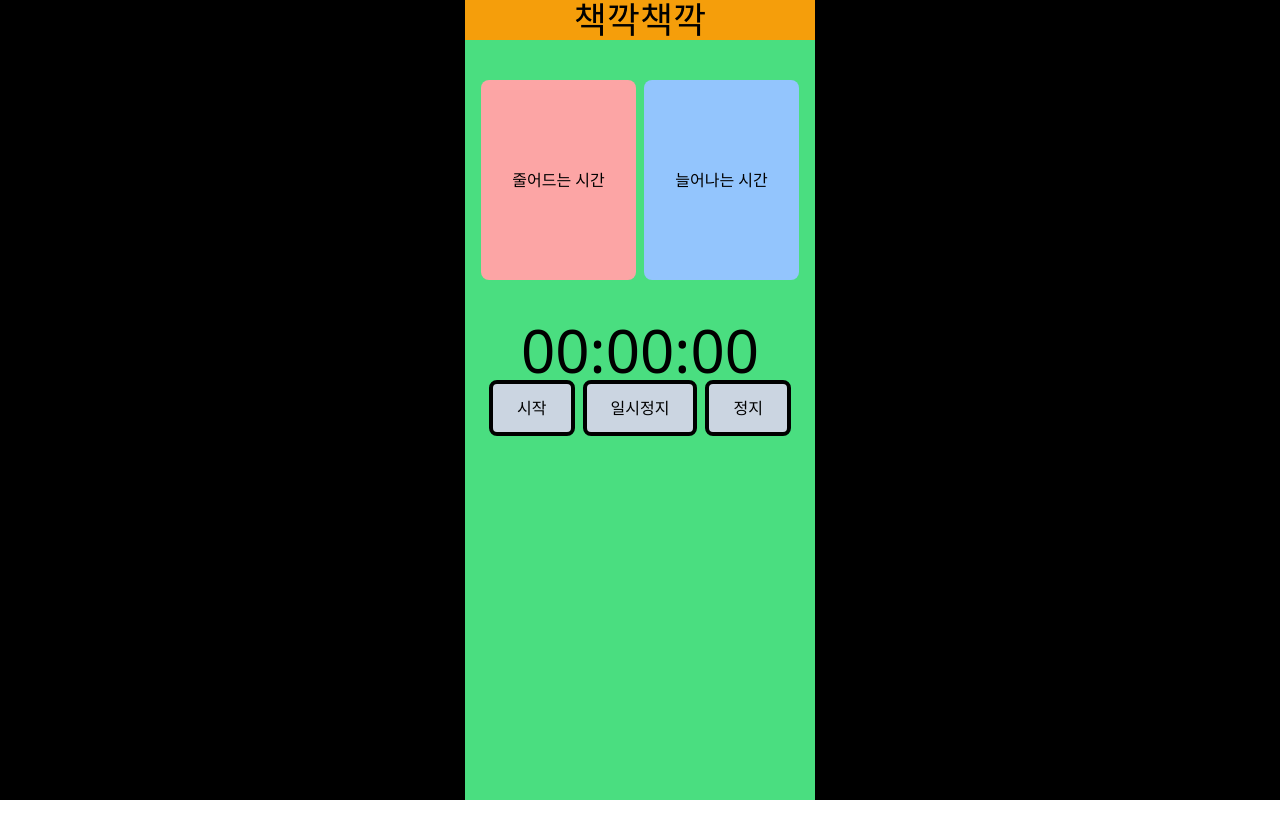
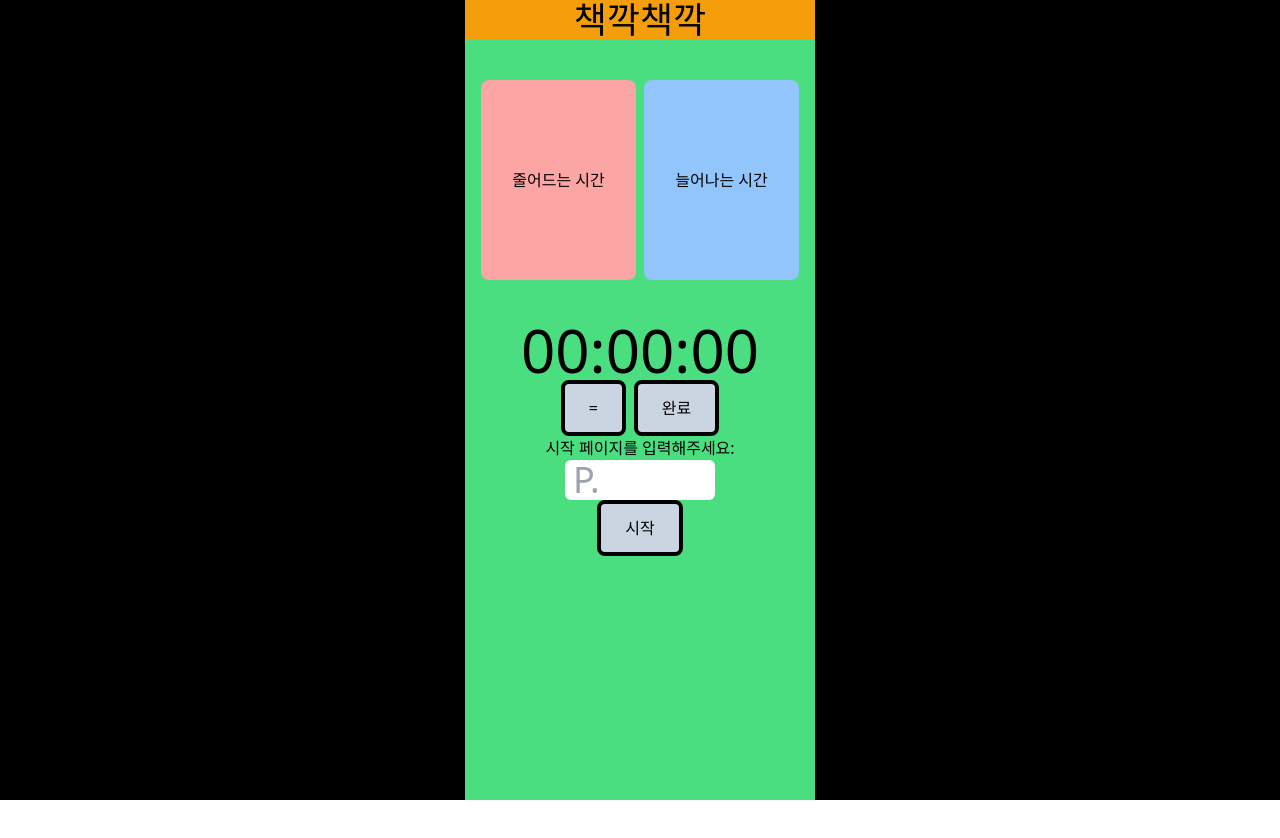
Before and after one commit to kwani6684/bookclock, a Next.js app: page /timer in a window 1280 px wide. Both pictures are taken after a click on the element "늘어나는 시간". Before the commit the page ends 800 px from the top, so only its background shows below. Built offline with nearby package versions, Linux system fonts and the light colour scheme.

Commit message:
Refactor: InfinityTimer->plusTimer 명칭 및 기능 분리

```diff
--- a/src/app/(pages)/timer/page.tsx
+++ b/src/app/(pages)/timer/page.tsx
@@ -1,6 +1,6 @@
 'use client'
 
-import InfinityTimer from '@/app/components/timer/InfinityTimer'
+import PlusTimer from '@/app/components/timer/plusTimer'
 import TimerCircle from '@/app/components/timer/timerCircle'
 import TimerSelect from '@/app/components/timer/timerSelect'
 import TimerStart from '@/app/components/timer/timerStart'
@@ -11,8 +11,12 @@ import { useSelector } from 'react-redux'
 const Timer = () => {
   const isWhatTimer = useSelector((state: RootState) => state.timerReducer)
   const isOntimer = useSelector((state: RootState) => state.onTimerReducer)
+  const isCompleteTimer = useSelector(
+    (state: RootState) => state.completeTimerReducer,
+  )
   return (
-    <div>
+    <div className="relative h-[100vh]">
+      {/* {!isCompleteTimer && ( */}
       <motion.div
         initial={{ opacity: 1 }}
         animate={{ opacity: isOntimer ? 0 : 1, y: isOntimer ? -200 : 0 }}
@@ -20,6 +24,8 @@ const Timer = () => {
       >
         <TimerSelect />
       </motion.div>
+      {/* )} */}
+
       <div>
         {isWhatTimer !== 0 &&
           (isWhatTimer === -1 ? (
@@ -52,10 +58,24 @@ const Timer = () => {
               }}
               transition={{ delay: 0.3, duration: 0.5, type: 'spring' }}
             >
-              <InfinityTimer />
+              <PlusTimer />
             </motion.div>
           ))}
       </div>
+      <motion.div
+        className=""
+        initial={{ y: 0, opacity: 0 }}
+        animate={{
+          opacity: isCompleteTimer ? 1 : 0,
+          y: isCompleteTimer ? -300 : 0,
+        }}
+        transition={{ delay: 0.3, duration: 0.5, type: 'spring' }}
+      >
+        <div className="flex justify-center">
+          <div>독서를 끝마쳤어요</div>
+          <div></div>
+        </div>
+      </motion.div>
     </div>
   )
 }
--- a/src/app/components/timer/InfinityTimer.tsx
+++ /dev/null
@@ -1,10 +0,0 @@
-import PlusTimer from './plusTimer'
-
-const InfinityTimer = () => {
-  return (
-    <div className="flex justify-center">
-      <PlusTimer />
-    </div>
-  )
-}
-export default InfinityTimer
--- a/src/app/components/timer/plusTimer.tsx
+++ b/src/app/components/timer/plusTimer.tsx
@@ -1,18 +1,49 @@
 import React, { useState } from 'react'
 import moment from 'moment'
+import { motion } from 'framer-motion'
+
 import { setOffTimer, setOnTimer } from '@/redux/features/onTimerSlice'
+import { setCompleteTimer } from '@/redux/features/completeTimerSlice'
+import confetti from 'canvas-confetti'
 import { AppDispatch } from '@/redux/store'
 import { useDispatch } from 'react-redux'
+import CustomAlert from '../alert'
+import StartPageInput from '../log/startPageInput'
 
 const PlusTimer = () => {
   const [time, setTime] = useState(moment.duration(0)) // duration(시작시간 1000=1초)
   const [timeTick, setTimeTick] = useState<NodeJS.Timeout | null>(null)
   const dispatch = useDispatch<AppDispatch>()
+  const [showAlert, setShowAlert] = useState(false)
+  const [showCompleteAlert, setShowCompleteAlert] = useState(false)
 
+  const [showInput, setShowInput] = useState(true)
+  const [isPause, setIsPause] = useState(true)
   const handleOffTimer = () => {
     dispatch(setOffTimer())
   }
+  const handleCompleteTimer = () => {
+    dispatch(setCompleteTimer())
+    handleOffTimer()
+
+    confetti({
+      particleCount: 100, // 파티클 개수
+      spread: 70, // 퍼지는 각도
+      origin: { y: 0.6 }, // 시작 위치 조정
+    })
+  }
+  const handleAlert = () => {
+    setShowAlert(true)
+  }
+  const closeAlert = () => {
+    setShowAlert(false)
+  }
+  const closeCompleteAlert = () => {
+    setShowCompleteAlert(false)
+  }
+
   const handleOnTimer = () => {
+    setShowInput(false)
     dispatch(setOnTimer())
   }
   const startTimer = () => {
@@ -25,42 +56,82 @@ const PlusTimer = () => {
   }
 
   const pauseTimer = () => {
+    if (isPause) {
       if (timeTick) {
         clearInterval(timeTick)
+        setIsPause(false)
+      }
+    } else {
+      startTimer()
+      setIsPause(true)
     }
   }
 
   const stopTimer = () => {
+    setIsPause(true)
     pauseTimer()
-    handleOffTimer()
-    setTime(moment.duration(0))
+    setShowCompleteAlert(true)
+    // setShowInput(true)
+    // setTime(moment.duration(0))
   }
 
   return (
     <div>
+      {showAlert && (
+        <CustomAlert
+          message={'독서를 시작할까요?'}
+          onClose={closeAlert}
+          isActive={true}
+          active={startTimer}
+        />
+      )}
+
       <div className="flex justify-center text-6xl">
         {moment(time.asSeconds(), 's').format('HH:mm:ss')}
       </div>
       <div>
-        <button
-          className="main-button-container mx-1"
-          onClick={() => startTimer()}
-        >
-          시작
-        </button>
+        <div className="flex justify-center">
           <button
             className="main-button-container mx-1"
             onClick={() => pauseTimer()}
           >
-          일시정지
+            {isPause ? '=' : '시작'}
           </button>
           <button
             className="main-button-container mx-1"
             onClick={() => stopTimer()}
           >
-          정지
+            완료
           </button>
         </div>
+        {showInput && (
+          <motion.div
+            initial={{ opacity: 0, x: -100 }}
+            animate={{ opacity: 1, x: 0 }}
+            transition={{ duration: 0.4, type: 'spring' }}
+          >
+            <div className="flex justify-center">
+              <StartPageInput />
+            </div>
+            <div className="flex justify-center">
+              <button className="main-button-container" onClick={handleAlert}>
+                시작
+              </button>
+            </div>
+          </motion.div>
+        )}
+      </div>
+      {showCompleteAlert && (
+        <div className="mt-[200px]">
+          <CustomAlert
+            message={'독서를 기록할까요?'}
+            onClose={closeCompleteAlert}
+            isActive={true}
+            yPosition={200}
+            active={handleCompleteTimer}
+          />
+        </div>
+      )}
     </div>
   )
 }
```
Lines whose indentation alone changed are shown as unchanged.
